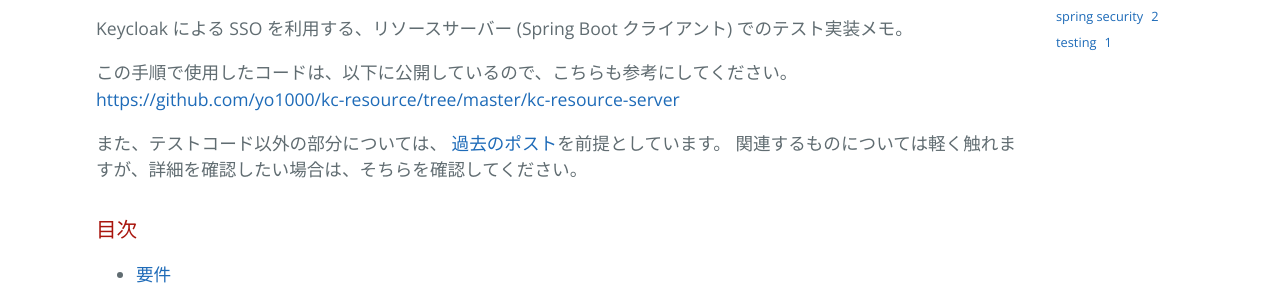
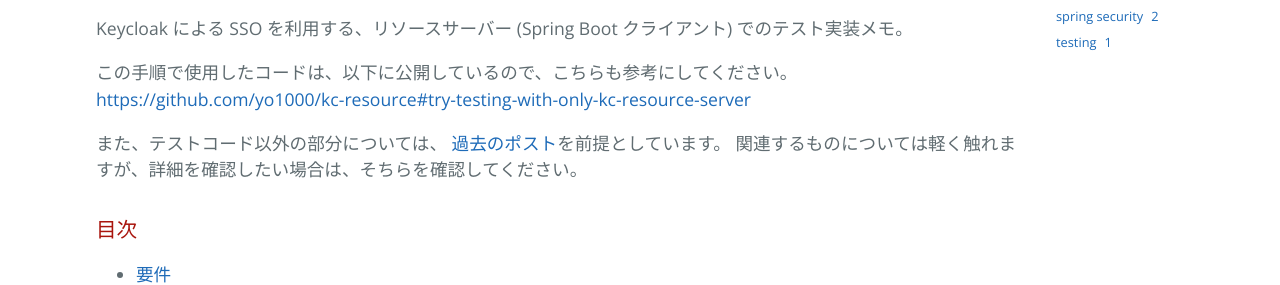
Before and after one commit to yo1000/blog.yo1000.com, a Jekyll site: the page built from _posts/2017-12-26-keycloak-test-ressrv.md, in a window 1280 px wide and 900 px high. Shown: the part 381-666 px from the top of the window. Built offline with Jekyll 4.4.1, drawn with Linux system fonts in a browser that asks for light colours; our own code applies the rules of GitHub Pages for plain Markdown files; some of the changed lines change nothing that is shown.

Commit message:
Update 2017-12-26-keycloak-test-ressrv.md

```diff
--- a/_posts/2017-12-26-keycloak-test-ressrv.md
+++ b/_posts/2017-12-26-keycloak-test-ressrv.md
@@ -14,7 +14,7 @@
 Keycloak による SSO を利用する、リソースサーバー (Spring Boot クライアント) でのテスト実装メモ。
 
 この手順で使用したコードは、以下に公開しているので、こちらも参考にしてください。<br>
-[https://github.com/yo1000/kc-resource/tree/master/kc-resource-server](https://github.com/yo1000/kc-resource/tree/master/kc-resource-server)
+[https://github.com/yo1000/kc-resource#try-testing-with-only-kc-resource-server](https://github.com/yo1000/kc-resource#try-testing-with-only-kc-resource-server)
 
 また、テストコード以外の部分については、
 [過去のポスト](http://blog.yo1000.com/keycloak/keycloak-collabo-ressrv-rescli.html)を前提としています。
```
